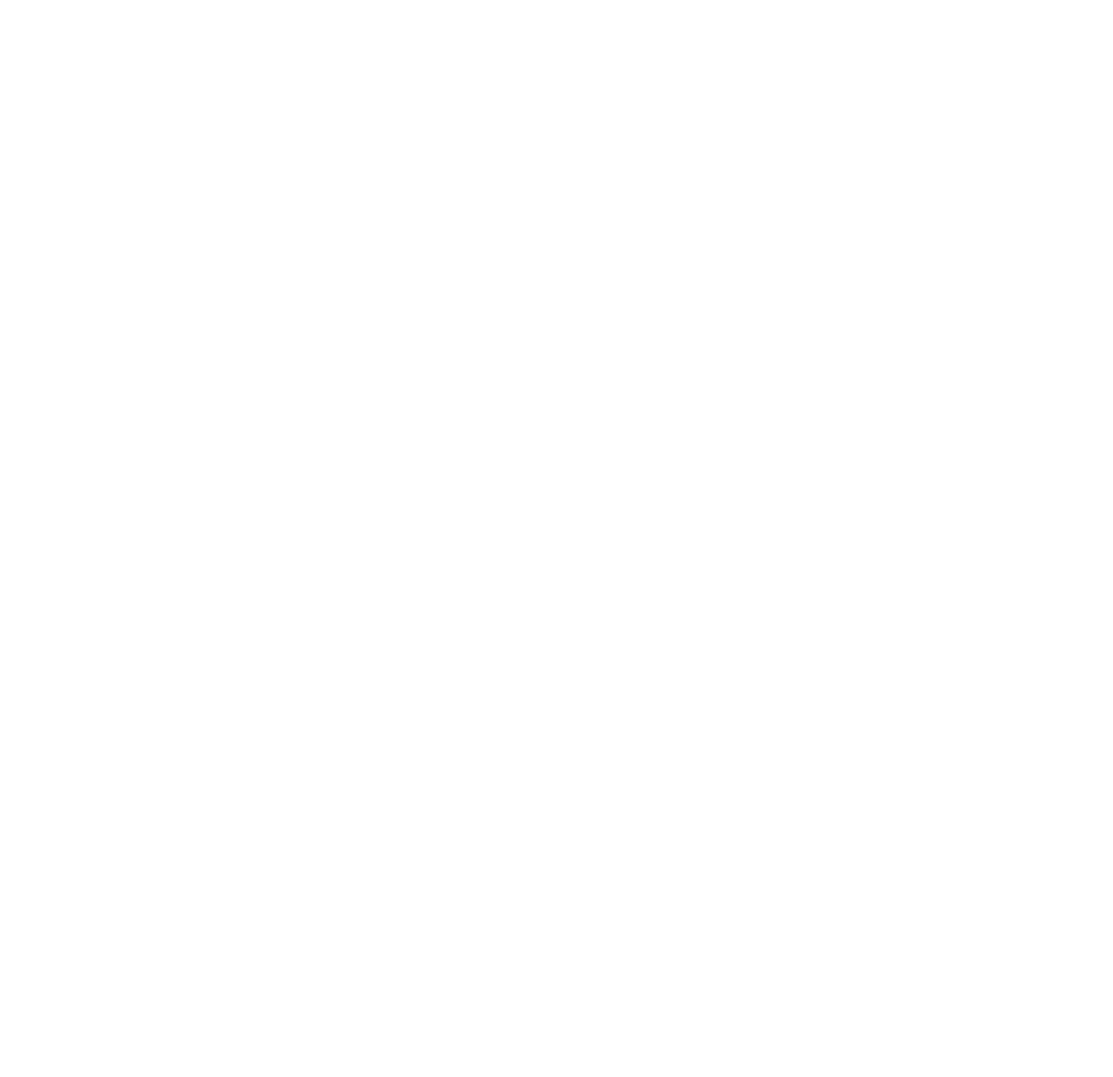
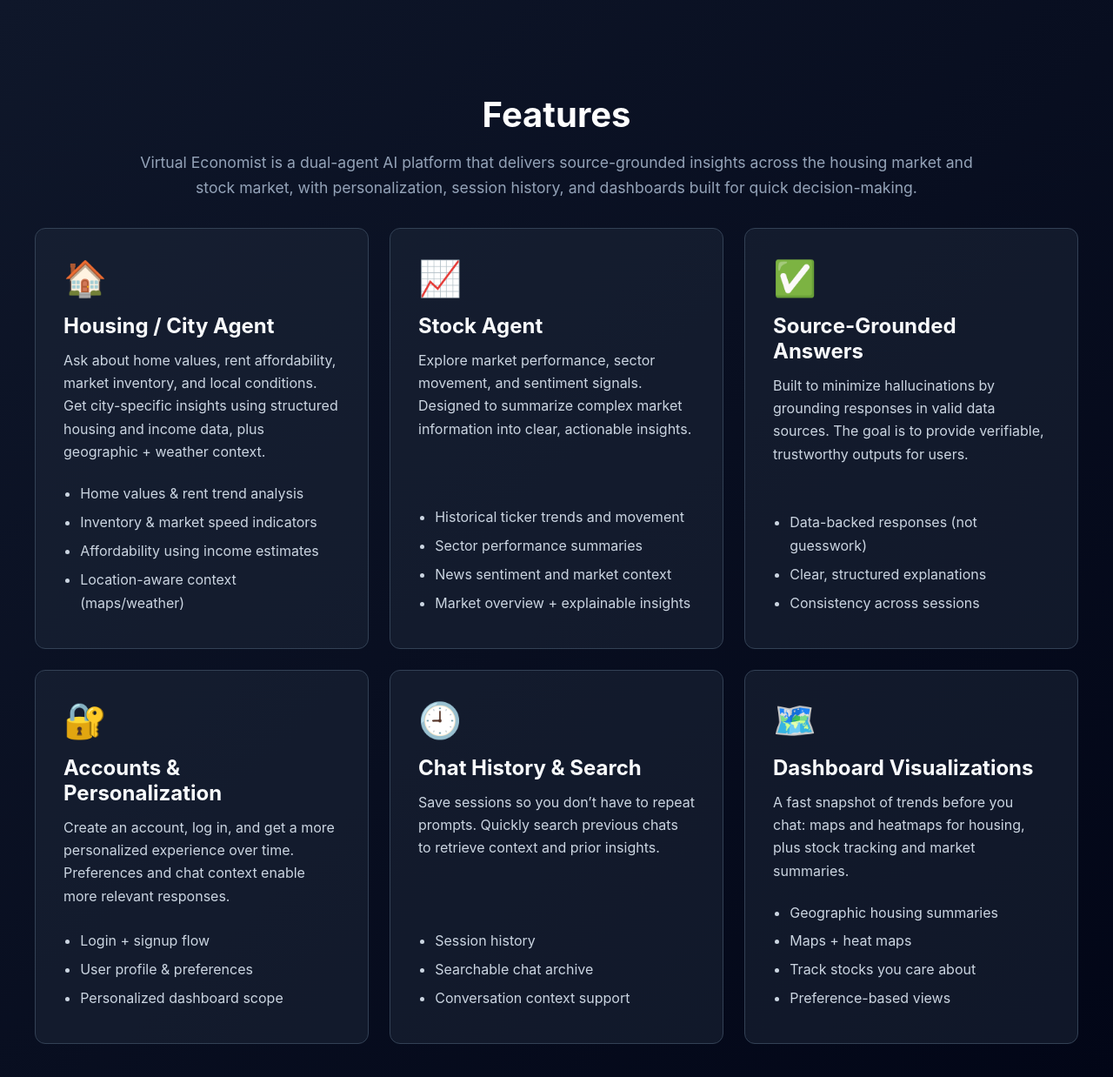
Before and after one commit to joannanguyen1/Virtual-Economist, a React (Create React App) app in the folder frontend/: page /features in a window 1280 px wide. Before the commit this address had no page. Shown: the whole page at 87% size. Before the commit the page ends 800 px from the top, so only its background shows below. Built offline with nearby package versions, Linux system fonts and the light colour scheme.

Commit message:
features page

```diff
--- a/frontend/src/App.tsx
+++ b/frontend/src/App.tsx
@@ -6,6 +6,7 @@ import SignupPage from "./pages/SignupPage";
 import Dashboard from "./pages/Dashboard";
 import HousingAgent from "./pages/HousingAgent";
 import MarketAgent from "./pages/MarketAgent";
+import Features from "./pages/Features";
 
 const App: React.FC = () => {
   return (
@@ -17,6 +18,7 @@ const App: React.FC = () => {
         <Route path="/market" element={<MarketAgent />} />
         <Route path="/login" element = {<LoginPage />} />
         <Route path="/signup" element = {<SignupPage />} />
+        <Route path="/features" element={<Features />} />
     </Routes>
     </BrowserRouter>
   )
--- a/frontend/src/components/Navbar.tsx
+++ b/frontend/src/components/Navbar.tsx
@@ -14,7 +14,7 @@ const Navbar: React.FC = () => {
       <div className="navbar-links">
         {isLanding ? (
           <>
-            <a href="#features">Features</a>
+            <Link to="/features">Features</Link>
             <a href="#about">About</a>
             <Link to="/login">Login</Link>
           </>
--- /dev/null
+++ b/frontend/src/pages/Features.tsx
@@ -0,0 +1,109 @@
+import React from "react";
+import "../styles/features.css";
+
+const Features: React.FC = () => {
+  return (
+    <div className="features-page">
+      <header className="features-header">
+        <h1>Features</h1>
+        <p>
+          Virtual Economist is a dual-agent AI platform that delivers source-grounded
+          insights across the housing market and stock market, with personalization,
+          session history, and dashboards built for quick decision-making.
+        </p>
+      </header>
+
+      <div className="features-grid">
+        <section className="feature-card">
+          <div className="feature-icon">🏠</div>
+          <h2>Housing / City Agent</h2>
+          <p>
+            Ask about home values, rent affordability, market inventory, and local conditions.
+            Get city-specific insights using structured housing and income data, plus
+            geographic + weather context.
+          </p>
+          <ul className="feature-list">
+            <li>Home values & rent trend analysis</li>
+            <li>Inventory & market speed indicators</li>
+            <li>Affordability using income estimates</li>
+            <li>Location-aware context (maps/weather)</li>
+          </ul>
+        </section>
+
+        <section className="feature-card">
+          <div className="feature-icon">📈</div>
+          <h2>Stock Agent</h2>
+          <p>
+            Explore market performance, sector movement, and sentiment signals. Designed to
+            summarize complex market information into clear, actionable insights.
+          </p>
+          <ul className="feature-list">
+            <li>Historical ticker trends and movement</li>
+            <li>Sector performance summaries</li>
+            <li>News sentiment and market context</li>
+            <li>Market overview + explainable insights</li>
+          </ul>
+        </section>
+
+        <section className="feature-card">
+          <div className="feature-icon">✅</div>
+          <h2>Source-Grounded Answers</h2>
+          <p>
+            Built to minimize hallucinations by grounding responses in valid data sources.
+            The goal is to provide verifiable, trustworthy outputs for users.
+          </p>
+          <ul className="feature-list">
+            <li>Data-backed responses (not guesswork)</li>
+            <li>Clear, structured explanations</li>
+            <li>Consistency across sessions</li>
+          </ul>
+        </section>
+
+        <section className="feature-card">
+          <div className="feature-icon">🔐</div>
+          <h2>Accounts & Personalization</h2>
+          <p>
+            Create an account, log in, and get a more personalized experience over time.
+            Preferences and chat context enable more relevant responses.
+          </p>
+          <ul className="feature-list">
+            <li>Login + signup flow</li>
+            <li>User profile & preferences</li>
+            <li>Personalized dashboard scope</li>
+          </ul>
+        </section>
+
+        <section className="feature-card">
+          <div className="feature-icon">🕘</div>
+          <h2>Chat History & Search</h2>
+          <p>
+            Save sessions so you don’t have to repeat prompts. Quickly search previous chats
+            to retrieve context and prior insights.
+          </p>
+          <ul className="feature-list">
+            <li>Session history</li>
+            <li>Searchable chat archive</li>
+            <li>Conversation context support</li>
+          </ul>
+        </section>
+
+        <section className="feature-card">
+          <div className="feature-icon">🗺️</div>
+          <h2>Dashboard Visualizations</h2>
+          <p>
+            A fast snapshot of trends before you chat: maps and heatmaps for housing, plus
+            stock tracking and market summaries.
+          </p>
+          <ul className="feature-list">
+            <li>Geographic housing summaries</li>
+            <li>Maps + heat maps</li>
+            <li>Track stocks you care about</li>
+            <li>Preference-based views</li>
+          </ul>
+        </section>
+      </div>
+    </div>
+  );
+};
+
+export default Features;
--- /dev/null
+++ b/frontend/src/styles/features.css
@@ -0,0 +1,80 @@
+.features-page {
+  min-height: 100vh;
+  padding: 80px 2rem 2.5rem 2rem;
+  background: linear-gradient(135deg, #0f172a, #020617);
+  color: white;
+}
+
+.features-header {
+  margin-bottom: 2rem;
+  text-align: center;
+  max-width: 980px;
+  margin-left: auto;
+  margin-right: auto;
+}
+
+.features-header h1 {
+  font-size: 2.5rem;
+  margin-bottom: 0.5rem;
+}
+
+.features-header p {
+  color: #94a3b8;
+  font-size: 1.1rem;
+  line-height: 1.6;
+}
+
+.features-grid {
+  display: grid;
+  grid-template-columns: repeat(auto-fit, minmax(320px, 1fr));
+  gap: 1.5rem;
+  max-width: 1200px;
+  margin: 0 auto;
+}
+
+.feature-card {
+  background: rgba(30, 41, 59, 0.5);
+  border: 1px solid #334155;
+  border-radius: 12px;
+  padding: 2rem;
+  transition: transform 0.2s, border-color 0.2s, background 0.2s;
+  display: flex;
+  flex-direction: column;
+  height: 100%;
+}
+
+.feature-card:hover {
+  transform: translateY(-5px);
+  border-color: #60a5fa;
+  background: rgba(30, 41, 59, 0.8);
+}
+
+.feature-icon {
+  font-size: 2.5rem;
+  margin-bottom: 1rem;
+  text-align: left;
+}
+
+.feature-card h2 {
+  margin: 0 0 0.75rem 0;
+  font-size: 1.5rem;
+  color: #f8fafc;
+}
+
+.feature-card p {
+  color: #cbd5e1;
+  line-height: 1.65;
+  margin: 0 0 1rem 0;
+  flex-grow: 1;
+}
+
+.feature-list {
+  margin: 0;
+  padding-left: 1.2rem;
+}
+
+.feature-list li {
+  color: #cbd5e1;
+  line-height: 1.7;
+  margin: 0.35rem 0;
+}
```
